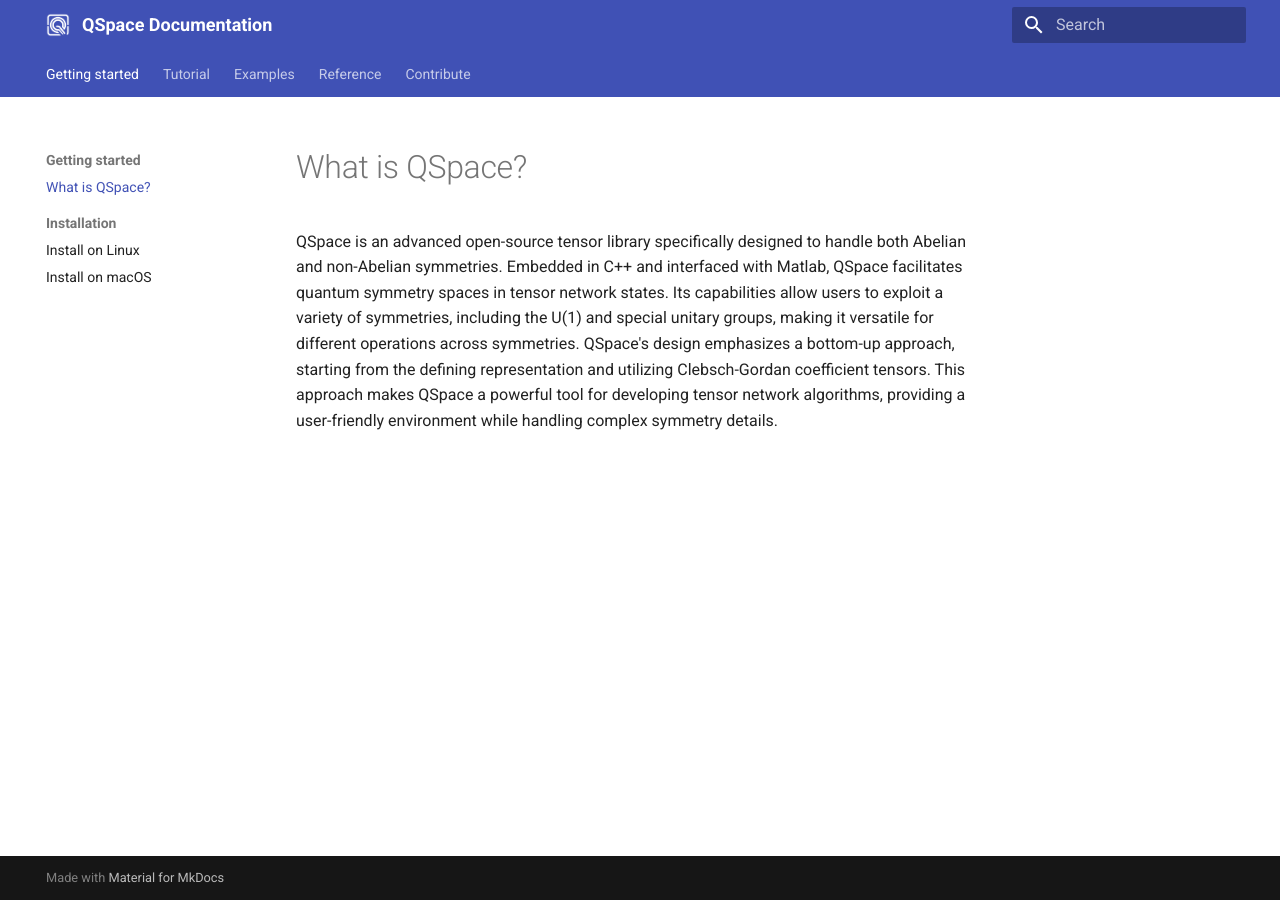
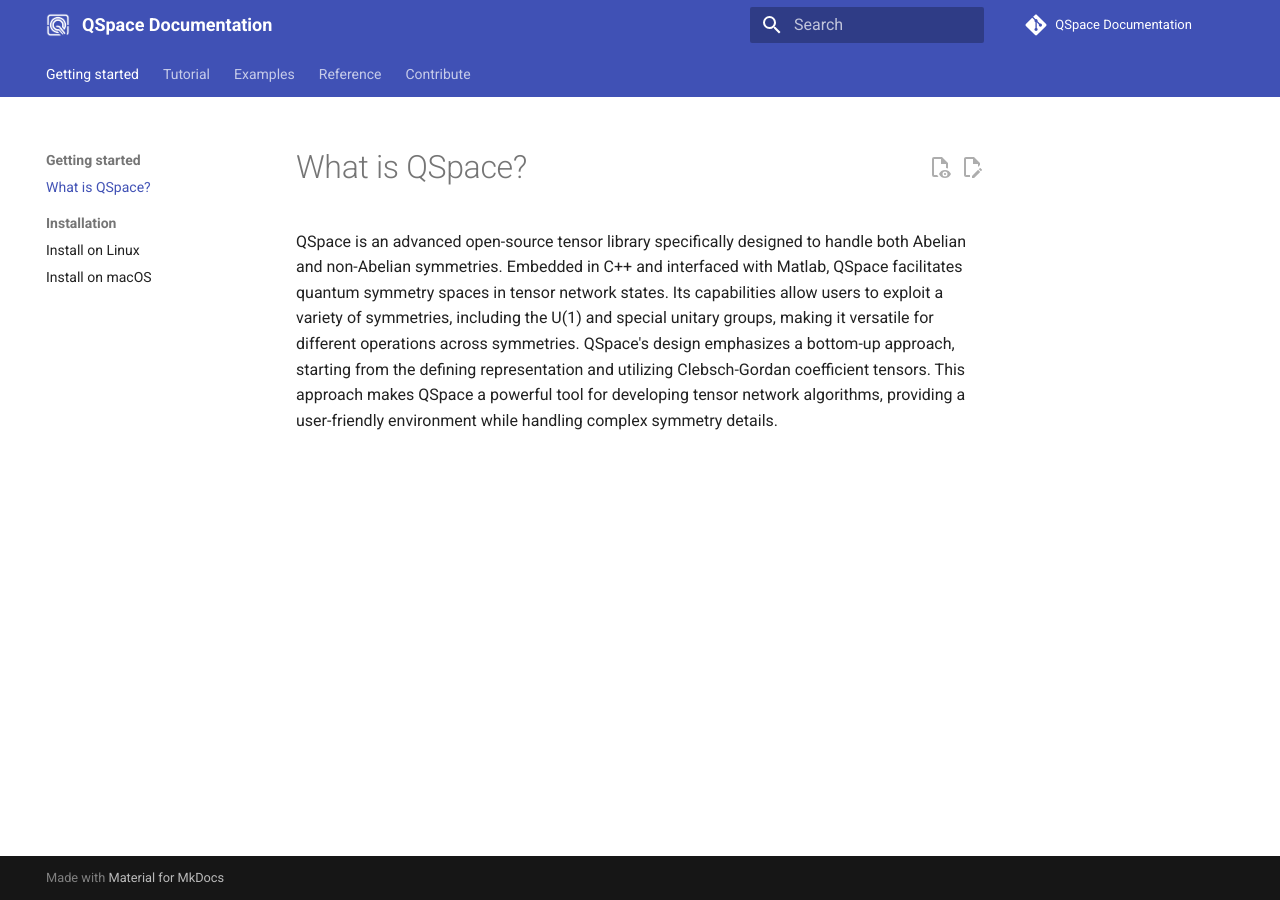
Before and after one commit to Open-Source-QSpace/QSpace-Documentation, an MkDocs documentation site: the page built from docs/index.md, in a window 1280 px wide. Built offline with MkDocs 1.6.1 and Material for MkDocs 9.7.7, drawn with Linux system fonts in a browser that asks for light colours; comment, search, counter and statistics services are not loaded; the version menu is left out.

Commit message:
Add repository information

```diff
--- a/mkdocs.yml
+++ b/mkdocs.yml
@@ -25,6 +25,8 @@
   features:
     - navigation.tabs
     - navigation.sections
+    - content.action.edit
+    - content.action.view
   icon:
     admonition:
       note: fontawesome/solid/note-sticky
@@ -39,6 +41,11 @@
       bug: fontawesome/solid/robot
       example: fontawesome/solid/flask
       quote: fontawesome/solid/quote-left
+
+# Repository
+repo_name: QSpace Documentation
+repo_url: https://github.com/Open-Source-QSpace/QSpace-Documentation
+edit_uri: edit/main/docs/
 
 extra:
   version:
```
